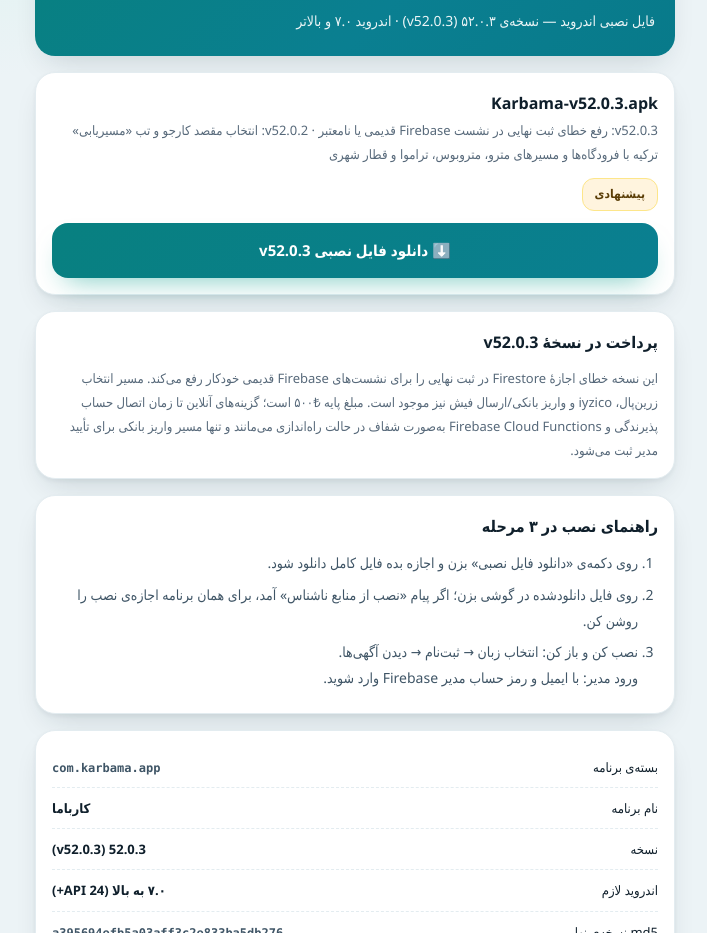
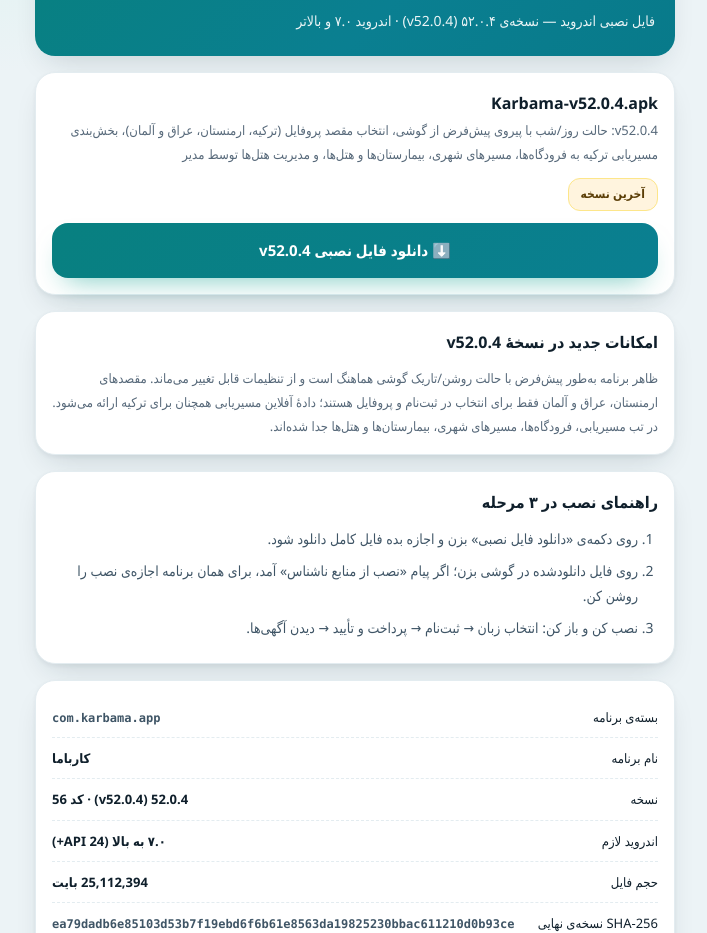
Before and after one commit to ntgalaxy1/karbama34, a plain HTML site: page download/index.html in a window 1280 px wide. Shown: the part 79-1012 px from the top of the page, without its empty margins (285-992 px from the left). Drawn offline with Linux system fonts and the light colour scheme.

Commit message:
docs: publish v52.0.4 download link and checksums

```diff
--- a/download/index.html
+++ b/download/index.html
@@ -59,23 +59,23 @@
 
   <div class="head">
     <h1>دانلود کارباما 📱</h1>
-    <p>فایل نصبی اندروید — نسخه‌ی ۵۲.۰.۳ (v52.0.3) · اندروید ۷.۰ و بالاتر</p>
+    <p>فایل نصبی اندروید — نسخه‌ی ۵۲.۰.۴ (v52.0.4) · اندروید ۷.۰ و بالاتر</p>
   </div>
 
   <div class="card">
     <div class="row">
       <div>
-        <div class="name">Karbama-v52.0.3.apk</div>
-        <div class="meta">v52.0.3: رفع خطای ثبت نهایی در نشست Firebase قدیمی یا نامعتبر · v52.0.2: انتخاب مقصد کارجو و تب «مسیریابی» ترکیه با فرودگاه‌ها و مسیرهای مترو، متروبوس، تراموا و قطار شهری</div>
+        <div class="name">Karbama-v52.0.4.apk</div>
+        <div class="meta">v52.0.4: حالت روز/شب با پیروی پیش‌فرض از گوشی، انتخاب مقصد پروفایل (ترکیه، ارمنستان، عراق و آلمان)، بخش‌بندی مسیریابی ترکیه به فرودگاه‌ها، مسیرهای شهری، بیمارستان‌ها و هتل‌ها، و مدیریت هتل‌ها توسط مدیر</div>
       </div>
-      <span class="badge">پیشنهادی</span>
+      <span class="badge">آخرین نسخه</span>
     </div>
-    <a class="btn" href="https://github.com/ntgalaxy1/karbama34/releases/download/v52.0.3/Karbama-v52.0.3.apk" download>⬇️ دانلود فایل نصبی v52.0.3</a>
+    <a class="btn" href="https://github.com/ntgalaxy1/karbama34/releases/download/v52.0.4/Karbama-v52.0.4.apk" download>⬇️ دانلود فایل نصبی v52.0.4</a>
   </div>
 
   <div class="card">
-    <div class="name" style="margin-bottom:8px">پرداخت در نسخهٔ v52.0.3</div>
-    <div class="meta">این نسخه خطای اجازهٔ Firestore در ثبت نهایی را برای نشست‌های Firebase قدیمی خودکار رفع می‌کند. مسیر انتخاب زرین‌پال، iyzico و واریز بانکی/ارسال فیش نیز موجود است. مبلغ پایه ₺۵۰۰ است؛ گزینه‌های آنلاین تا زمان اتصال حساب پذیرندگی و Firebase Cloud Functions به‌صورت شفاف در حالت راه‌اندازی می‌مانند و تنها مسیر واریز بانکی برای تأیید مدیر ثبت می‌شود.</div>
+    <div class="name" style="margin-bottom:8px">امکانات جدید در نسخهٔ v52.0.4</div>
+    <div class="meta">ظاهر برنامه به‌طور پیش‌فرض با حالت روشن/تاریک گوشی هماهنگ است و از تنظیمات قابل تغییر می‌ماند. مقصدهای ارمنستان، عراق و آلمان فقط برای انتخاب در ثبت‌نام و پروفایل هستند؛ دادهٔ آفلاین مسیریابی همچنان برای ترکیه ارائه می‌شود. در تب مسیریابی، فرودگاه‌ها، مسیرهای شهری، بیمارستان‌ها و هتل‌ها جدا شده‌اند.</div>
   </div>
 
   <div class="card">
@@ -83,17 +83,18 @@
     <ol class="steps">
       <li>روی دکمه‌ی «دانلود فایل نصبی» بزن و اجازه بده فایل کامل دانلود شود.</li>
       <li>روی فایل دانلودشده در گوشی بزن؛ اگر پیام «نصب از منابع ناشناس» آمد، برای همان برنامه اجازه‌ی نصب را روشن کن.</li>
-      <li>نصب کن و باز کن: انتخاب زبان → ثبت‌نام → دیدن آگهی‌ها.<br>
-          ورود مدیر: با ایمیل و رمز حساب مدیر Firebase وارد شوید.</li>
+      <li>نصب کن و باز کن: انتخاب زبان → ثبت‌نام → پرداخت و تأیید → دیدن آگهی‌ها.</li>
     </ol>
   </div>
 
   <div class="card">
     <div class="kv"><span>بسته‌ی برنامه</span><b><code>com.karbama.app</code></b></div>
     <div class="kv"><span>نام برنامه</span><b>کارباما</b></div>
-    <div class="kv"><span>نسخه</span><b>52.0.3 (v52.0.3)</b></div>
+    <div class="kv"><span>نسخه</span><b>52.0.4 (v52.0.4) · کد 56</b></div>
     <div class="kv"><span>اندروید لازم</span><b>۷.۰ به بالا (API 24+)</b></div>
-    <div class="kv"><span>md5 نسخه‌ی نهایی</span><b><code>a395694efb5a03aff3c2e833ba5db276</code></b></div>
+    <div class="kv"><span>حجم فایل</span><b>25,112,394 بایت</b></div>
+    <div class="kv"><span>SHA-256 نسخه‌ی نهایی</span><b><code>ea79dadb6e85103d53b7f19ebd6f6b61e8563da19825230bbac611210d0b93ce</code></b></div>
+    <div class="kv"><span>MD5 نسخه‌ی نهایی</span><b><code>8b062e1aae57883312bb805c2628cc61</code></b></div>
     <div class="kv"><span>امضا</span><b>✅ امضای v2 دارد (کلید آزمایشی)</b></div>
   </div>
 
```
